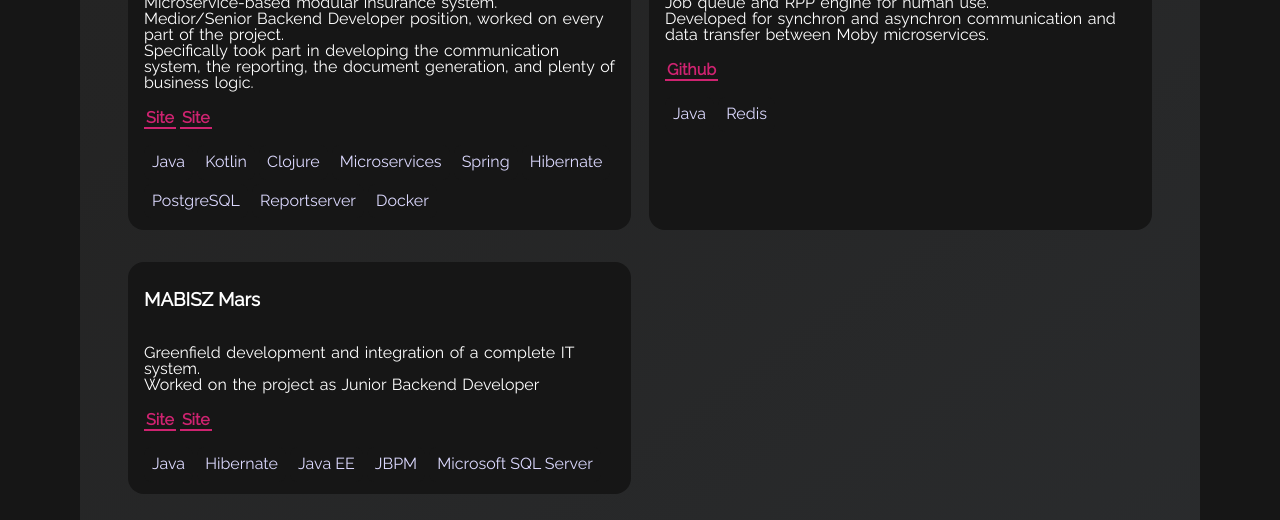
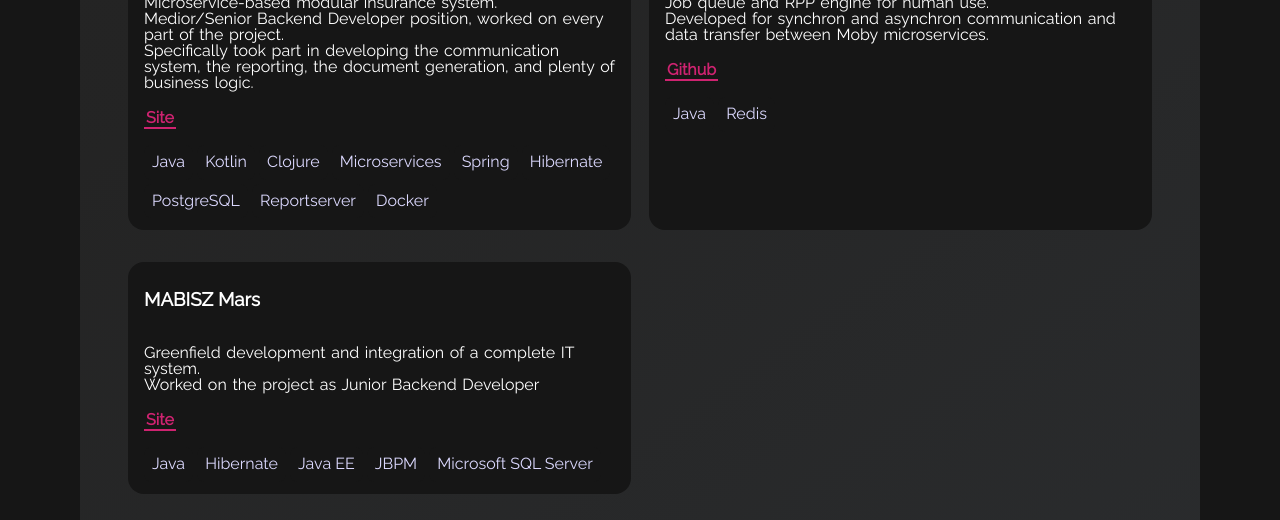
Before and after one commit to SolAnna7/neumorphism, a Jekyll site: the page built from index.html, in a window 1280 px wide and 900 px high, scrolled down 2519 px. Shown: the part 152-672 px from the top of the window. Built offline with Jekyll 4.4.1, drawn with Linux system fonts in a browser that asks for light colours.

Commit message:
Update section-projects.html

```diff
--- a/_includes/section-projects.html
+++ b/_includes/section-projects.html
@@ -20,11 +20,6 @@
         {% if project.demo %}
           <a class="highlight-link" href="{{project.demo}}" target="_blank" rel="noreferrer">
             Demo
-          </a>
-        {% endif %}
-        {% if project.site %}
-          <a class="highlight-link" href="{{project.site}}" target="_blank" rel="noreferrer">
-            Site
           </a>
         {% endif %}
         {% if project.tags %}
```
